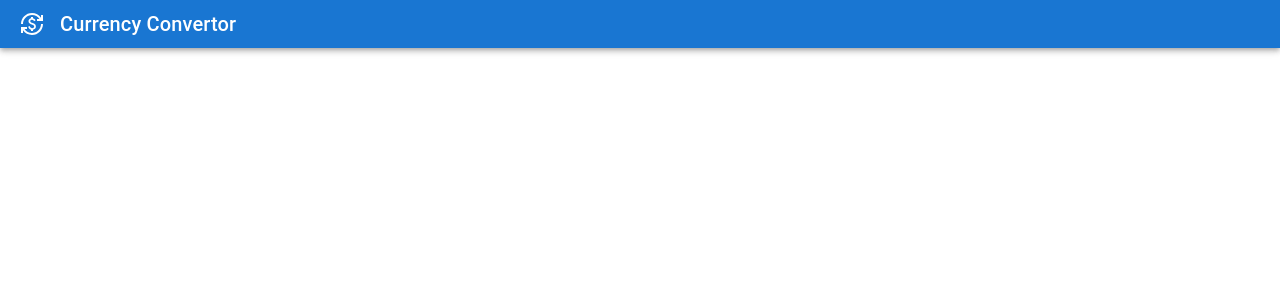
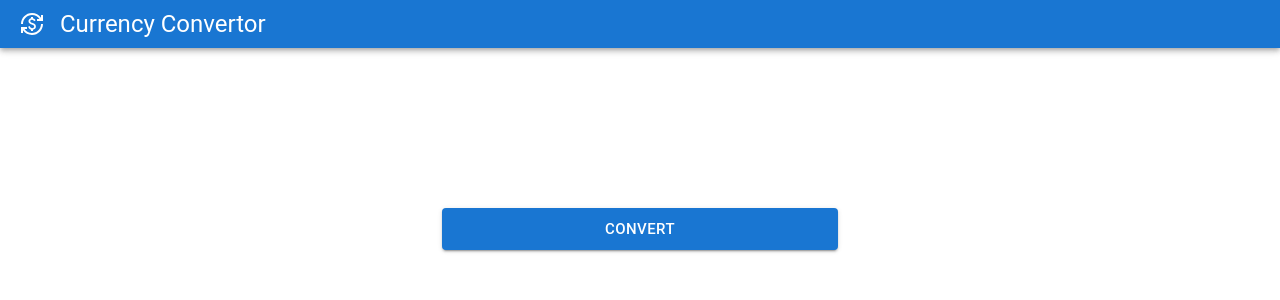
Before and after one commit to Pragya0712/currency-convertor-fe, a React (Create React App) app: page / in a window 1280 px wide. Shown: the top 300 px of the page. Built offline with nearby package versions, Linux system fonts and the light colour scheme.

Commit message:
app structure; button

```diff
--- a/src/App.js
+++ b/src/App.js
@@ -1,23 +1,32 @@
-import { AppBar, IconButton, Toolbar, Typography } from "@mui/material";
-import CurrencyExchangeIcon from "@mui/icons-material/CurrencyExchange";
+import { Box, Button, Container } from "@mui/material";
+import Header from "./components/Header";
 
 function App() {
 	return (
 		<div>
-			<AppBar position='static'>
-				<Toolbar variant='dense'>
-					<IconButton
-						edge='start'
-						color='inherit'
-						aria-label='menu'
-						sx={{ mr: 1 }}>
-						<CurrencyExchangeIcon />
-					</IconButton>
-					<Typography variant='h6' color='inherit' component='div'>
-						Currency Convertor
-					</Typography>
-				</Toolbar>
-			</AppBar>
+			<Header />
+			<Container component='main' maxWidth='xs'>
+				<Box
+					sx={{
+						marginTop: 15,
+						display: "flex",
+						flexDirection: "column",
+						alignItems: "center",
+					}}
+					component='form'
+					// onSubmit={handleSubmit}
+					noValidate
+					gap={2}>
+					<Button
+						size='large'
+						type='submit'
+						fullWidth
+						variant='contained'
+						sx={{ mt: 5 }}>
+						Convert
+					</Button>
+				</Box>
+			</Container>
 		</div>
 	);
 }
--- /dev/null
+++ b/src/components/Header.js
@@ -0,0 +1,24 @@
+import React from "react";
+import { AppBar, IconButton, Toolbar, Typography } from "@mui/material";
+import CurrencyExchangeIcon from "@mui/icons-material/CurrencyExchange";
+
+const Header = () => {
+	return (
+		<AppBar position='static'>
+			<Toolbar variant='dense'>
+				<IconButton
+					edge='start'
+					color='inherit'
+					aria-label='menu'
+					sx={{ mr: 1 }}>
+					<CurrencyExchangeIcon />
+				</IconButton>
+				<Typography variant='h5' color='inherit' component='div'>
+					Currency Convertor
+				</Typography>
+			</Toolbar>
+		</AppBar>
+	);
+};
+
+export default Header;
```
